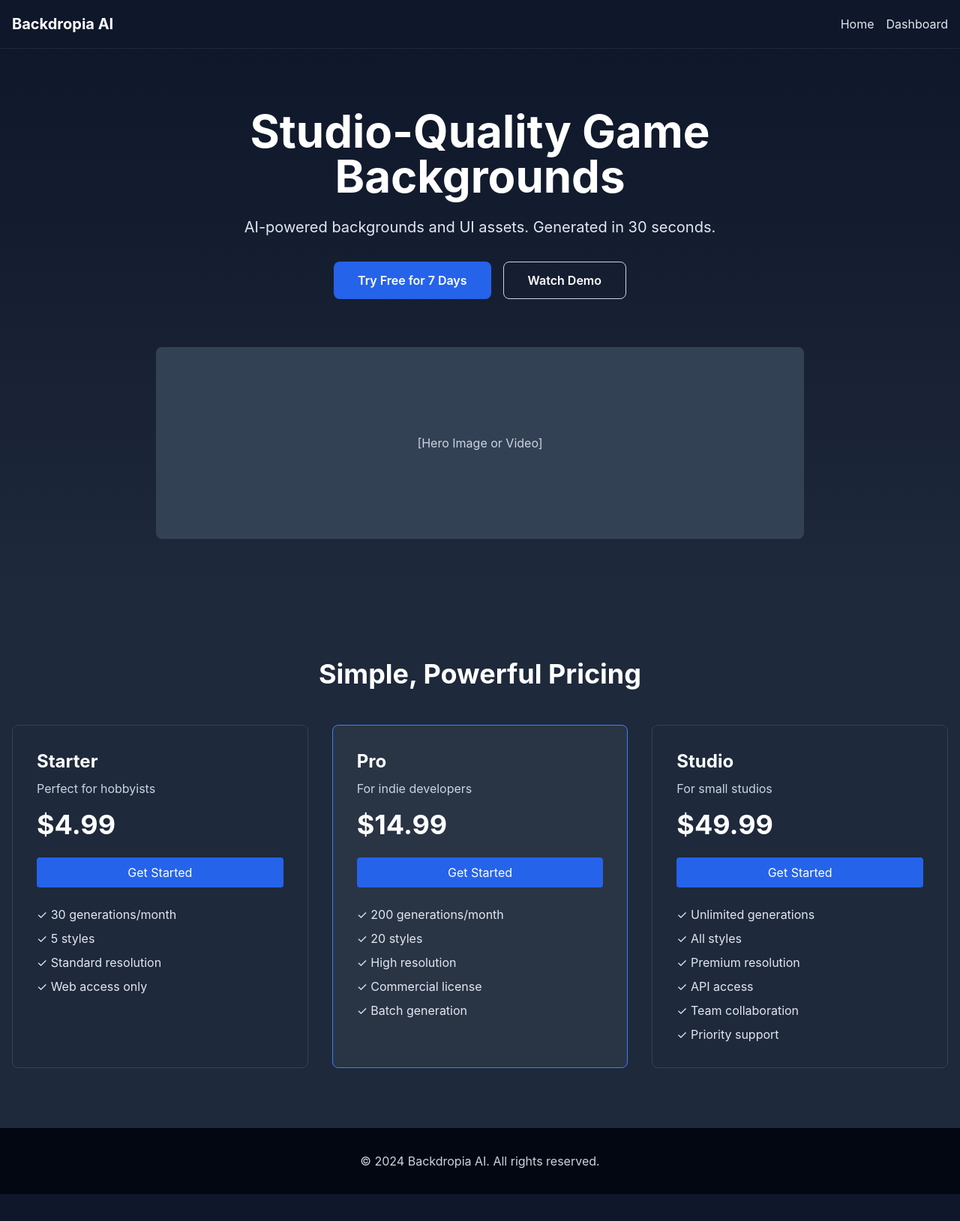
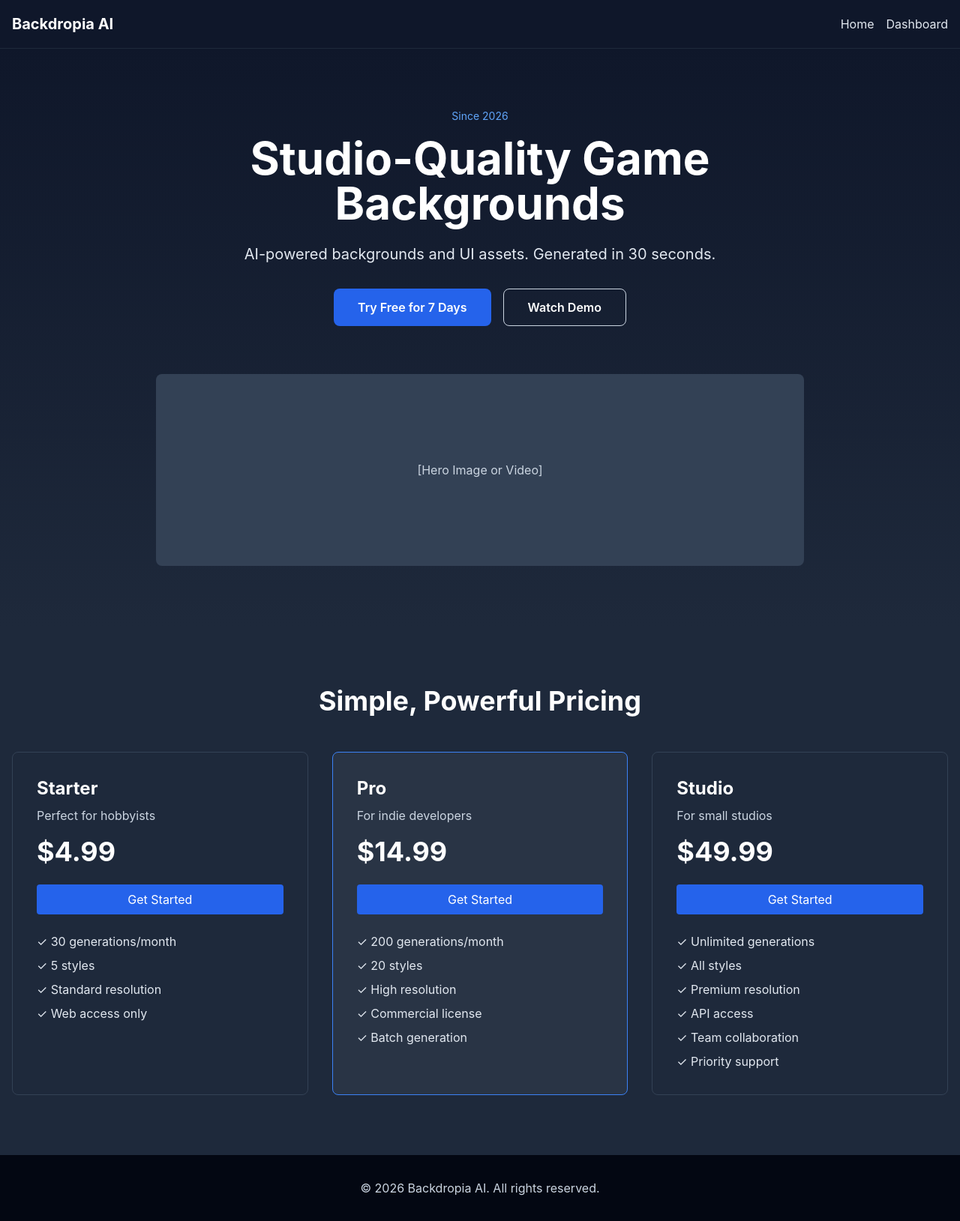
Before and after one commit to niratto-png/backdropia-ai, a Next.js app: page / in a window 1280 px wide. Shown: the whole page at 75% size. Before the commit the page ends 1593 px from the top, so only its background shows below. Built offline with nearby package versions, Linux system fonts and the light colour scheme.

Commit message:
Update copyright year from 2024 to 2026

```diff
--- a/app/page.tsx
+++ b/app/page.tsx
@@ -46,6 +46,7 @@ export default function Home() {
       <Navbar />
       <section className="bg-gradient-to-b from-gray-900 to-gray-800 py-20">
         <div className="max-w-4xl mx-auto px-4 text-center">
+          <div className="text-sm text-blue-400 mb-4">Since 2026</div>
           <h2 className="text-5xl md:text-6xl font-bold mb-6 text-white">
             Studio-Quality Game Backgrounds
           </h2>
@@ -124,7 +125,7 @@ export default function Home() {
       </section>
 
       <footer className="bg-gray-950 py-8 text-center text-gray-400">
-        <p>&copy; 2024 Backdropia AI. All rights reserved.</p>
+        <p>&copy; 2026 Backdropia AI. All rights reserved.</p>
       </footer>
     </main>
   )
```
